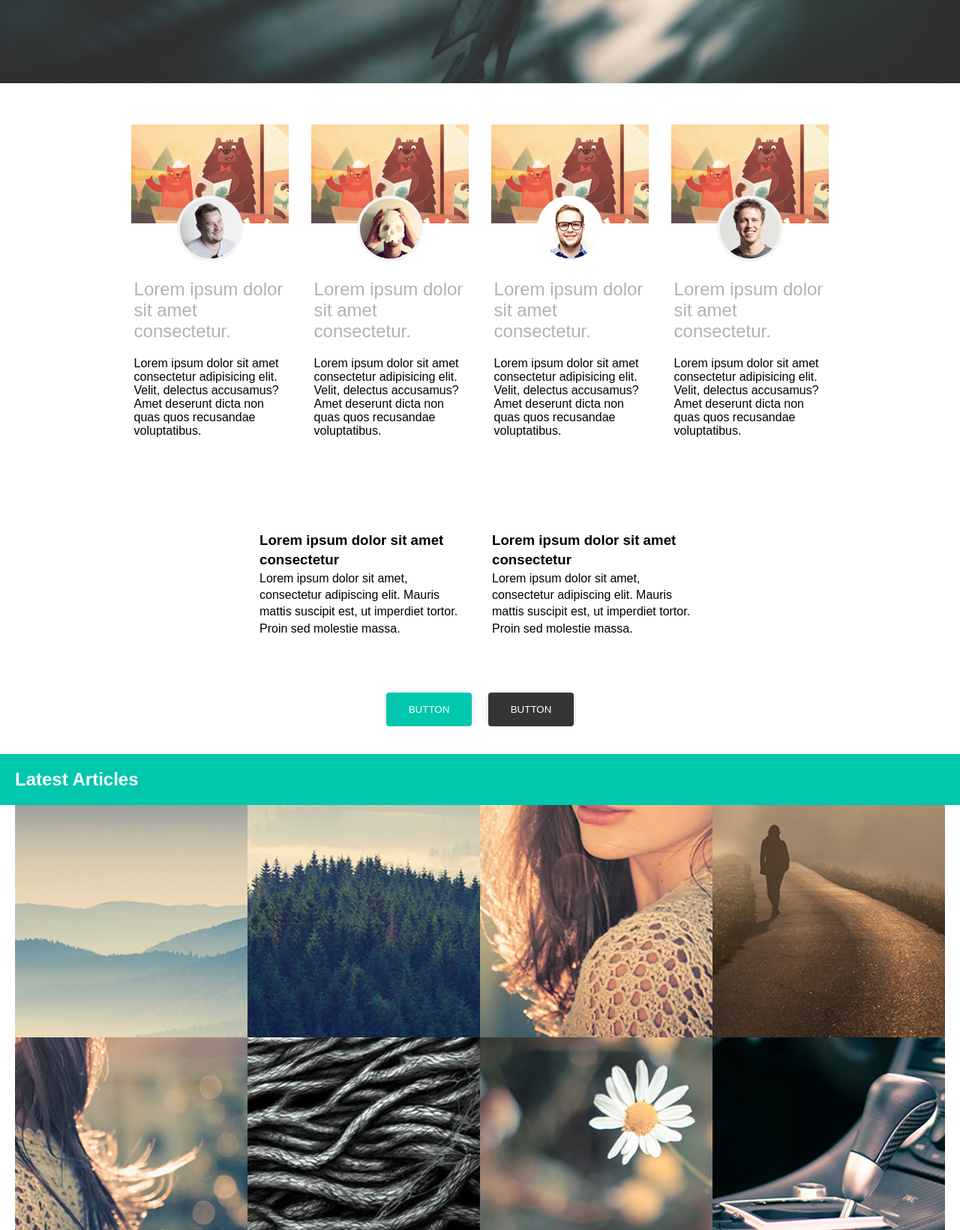
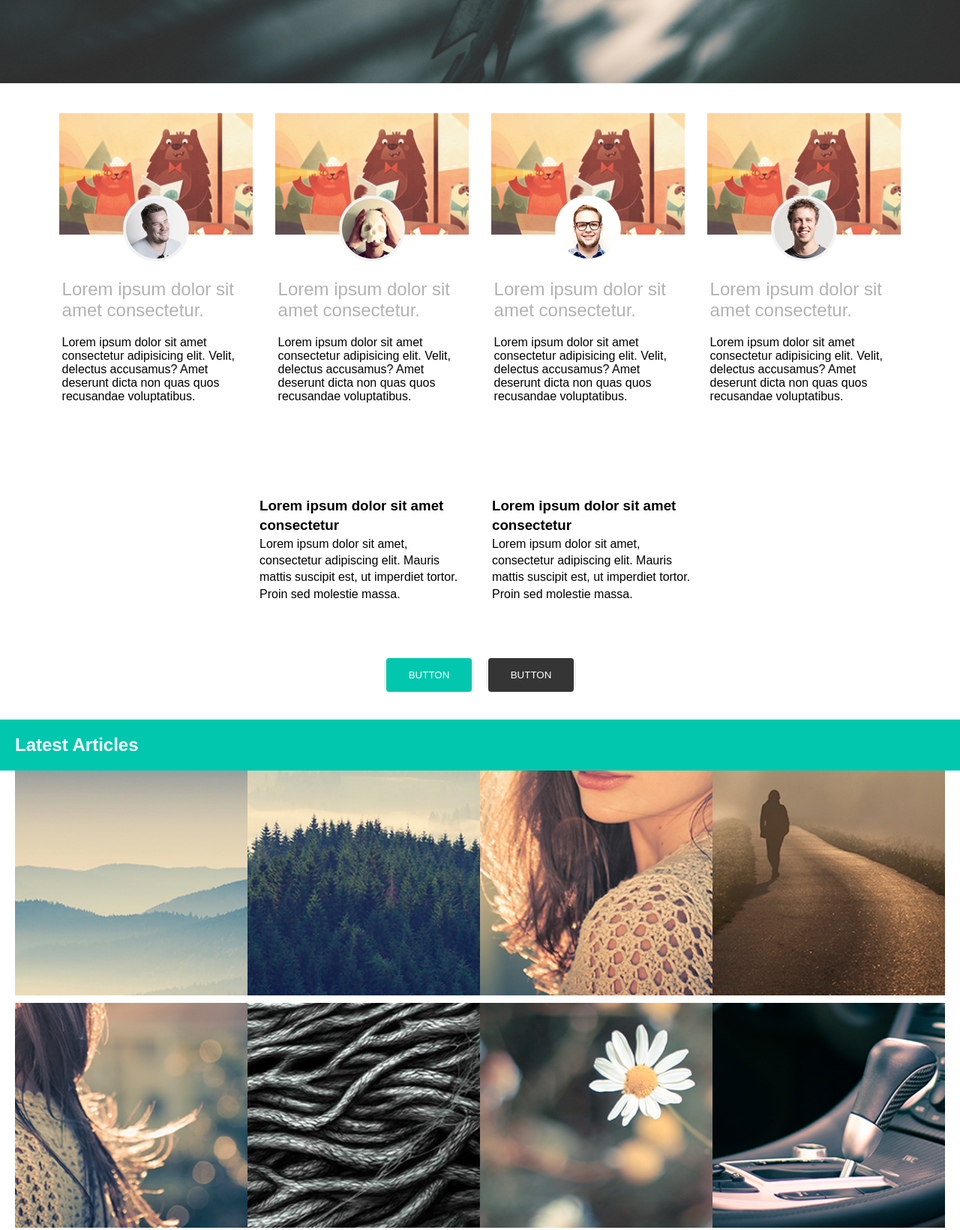
Before and after one commit to LuizFAP/Projeto-infusion, a plain HTML site: page index.html in a window 1280 px wide. Shown: the part 758-2399 px from the top of the page at 75% size. Drawn offline with Linux system fonts and the light colour scheme.

Commit message:
3º commit - projeto finalizado

```diff
--- a/style/main.css
+++ b/style/main.css
@@ -309,7 +309,11 @@ h1 {
 .images a{
     margin: 0;
     padding: 0;
-    height: 451px;
+    height: 300px;
+}
+
+.images a img{
+    max-height: 300px;
 }
 
 .slide-wapper {
@@ -377,7 +381,7 @@ footer {
 
     .list {
         width: 90%;
-        max-width: 960px;
+
         flex-direction: row;
         flex-wrap: wrap;
         margin: 0 auto;
```
